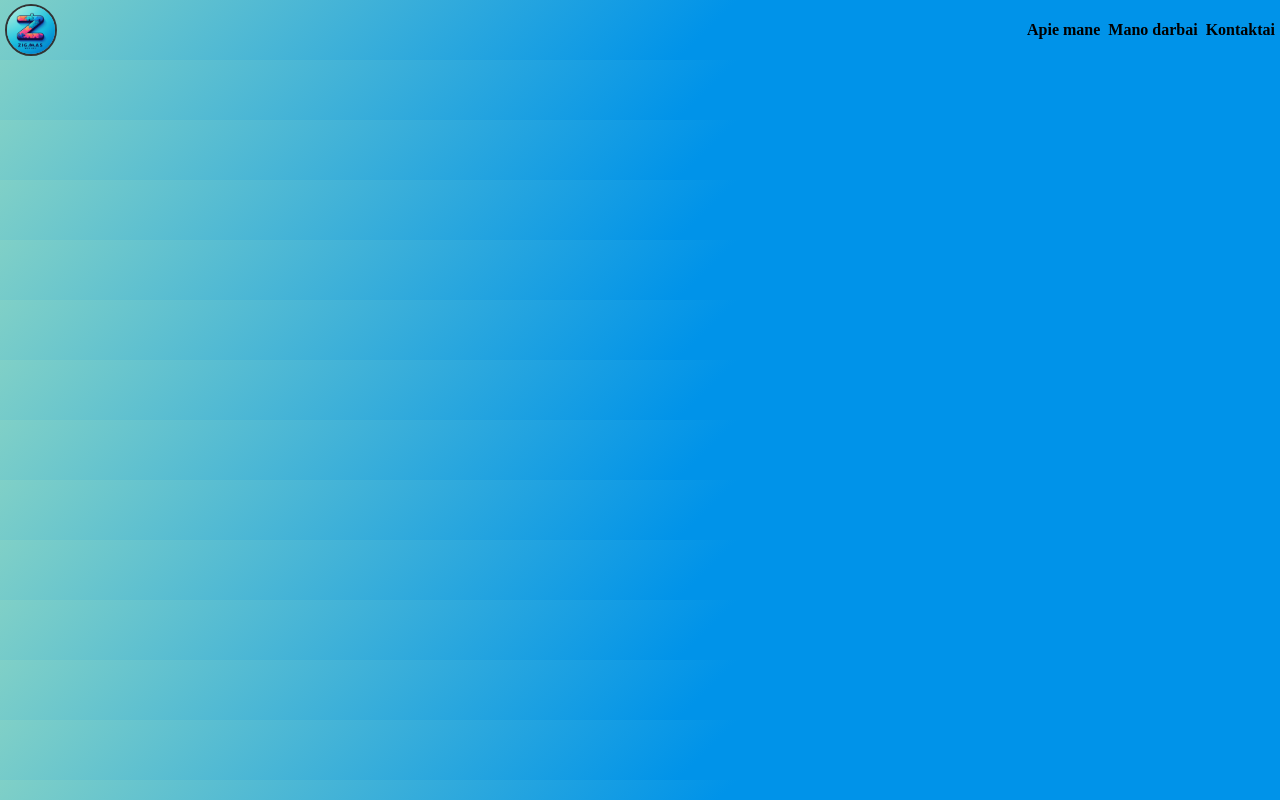
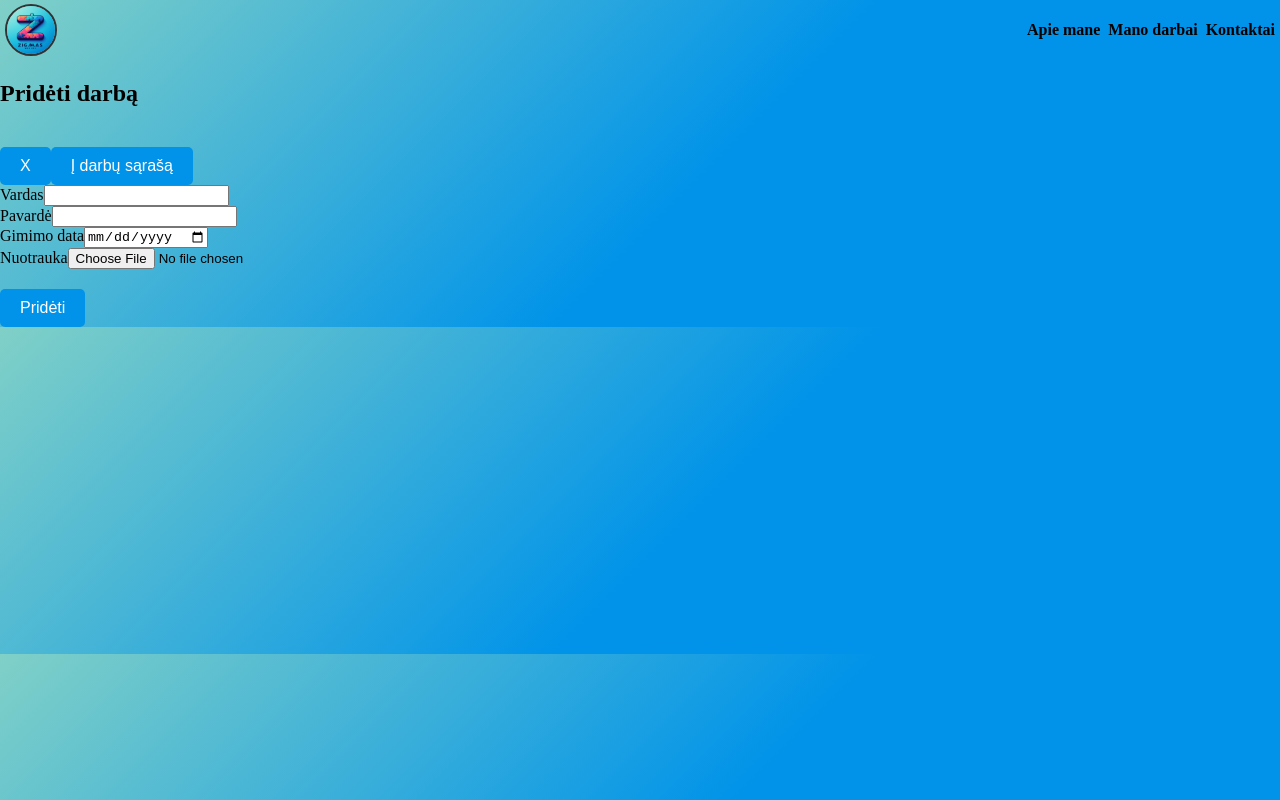
Before and after one commit to ZigmasP/zigmaswebdev, a React (Vite) app in the folder frontend/: page /add-work in a window 1280 px wide. Built offline with nearby package versions, Linux system fonts and the light colour scheme.

Commit message:
bandau dėt workform

```diff
--- a/frontend/src/App.jsx
+++ b/frontend/src/App.jsx
@@ -1,5 +1,6 @@
 import { Routes, Route } from "react-router-dom";
 import Header from "./components/Header";
+import WorkForm from "./components/WorkForm";
 
 import Home from "./pages/Home";
 import About from "./pages/About";
@@ -13,6 +14,7 @@ return (
       <Route path="/" element={<Home />} />;
       <Route path="/apie-mane" element={<About />} />;
       <Route path="/mano-darbai" element={<Works />} />;
+      <Route path="/add-work" element={<WorkForm />} />
     </Routes>
   </>
  );
--- a/frontend/src/components/WorkForm.jsx
+++ b/frontend/src/components/WorkForm.jsx
@@ -1,98 +1,93 @@
-import { useState, useEffect } from "react";
 import axios from "axios";
-import { useHistory, useParams } from "react-router-dom";
-
+import { useNavigate } from "react-router-dom";
 import { Formik, Form, Field, ErrorMessage } from "formik";
 import * as Yup from "yup";
-import "./WorkForm.scss";
+import styles from "./WorkForm.scss";
+
+const workSchema = Yup.object().shape({
+  firstName: Yup.string().required('Vardas privalomas'),
+  lastName: Yup.string().required('Pavardė privaloma'),
+  birthDate: Yup.date().required('Gimimo data privaloma'),
+});
 
 const WorkForm = () => {
-  const [work, setWork] = useState(null);
-  const history = useHistory();
-  // Keitimas čia
-  const { id } = useParams(); // Naujas importas
+  const navigate = useNavigate();
 
-  useEffect(() => {
-    if (id) {
-      fetchWork(id);
-    }
-  }, [id]);
+  const handleSubmit = async (values, { setSubmitting, resetForm }) => {
+    try {
+      const formData = new FormData();
+      formData.append('photo', values.photo);
+      formData.append('firstName', values.firstName);
+      formData.append('lastName', values.lastName);
+      formData.append('birthDate', values.birthDate);
 
-  const fetchWork = async (workId) => {
-    try {
-      const response = await axios.get(`http://localhost:5000/works/${workId}`);
-      setWork(response.data);
+      const response = await axios.post('http://127.0.0.1:3000/add-work', formData, {
+        headers: {
+          'Content-Type': 'multipart/form-data',
+        },
+      });
+      console.log('Duomenys įterpti:', response.data);
+      resetForm();
+      navigate('/works');
     } catch (error) {
-      console.error('Error fetching work:', error);
+      console.error('Klaida siunčiant duomenis:', error);
+      setSubmitting(false);
     }
   };
 
-  const initialValues = {
-    title: work ? work.title : '',
-    description: work ? work.description : '',
-    image: null,
-  };
-
-  const validationSchema = Yup.object({
-    title: Yup.string().required('Pavadinimas yra privalomas'),
-    description: Yup.string().required('Aprašymas yra privalomas'),
-    image: Yup.mixed(),
-  });
-
-  const handleSubmit = async (values, { setSubmitting }) => {
-    const formData = new FormData();
-    formData.append('title', values.title);
-    formData.append('description', values.description);
-    if (values.image) {
-      formData.append('image', values.image);
-    }
-
-    try {
-      if (id) {
-        await axios.put(`http://localhost:5000/works/${id}`, formData);
-      } else {
-        await axios.post('http://localhost:5000/works', formData);
-      }
-      history.push('/works');
-    } catch (error) {
-      console.error('Error saving work:', error);
-    }
-    setSubmitting(false);
+  const handleLogout = () => {
+    // Pridėkite kodą atsijungimui, jei reikia
+    navigate('/login'); // Galite pakeisti maršrutą į atsijungimo puslapį
   };
 
   return (
-    <div className="work-form-container">
-      <h1>{id ? 'Redaguoti darbą' : 'Pridėti naują darbą'}</h1>
+    <div className={styles.workFormContainer}>
+      <h2>Pridėti darbą</h2>
+      <button onClick={handleLogout} className={styles.logoutButton}>
+        X
+      </button>
+      <button onClick={() => navigate('/works')} className={styles.workListButton}>
+        Į darbų sąrašą
+      </button>
       <Formik
-        initialValues={initialValues}
-        validationSchema={validationSchema}
+        initialValues={{
+          firstName: '',
+          lastName: '',
+          birthDate: '',
+          photo: null,
+        }}
+        validationSchema={workSchema}
         onSubmit={handleSubmit}
-        enableReinitialize
       >
-        {({ setFieldValue }) => (
-          <Form>
-            <div>
-              <label>Pavadinimas</label>
-              <Field name="title" type="text" />
-              <ErrorMessage name="title" component="div" />
+        {({ isSubmitting, setFieldValue }) => (
+          <Form className={styles.form}>
+            <div className={styles.formGroup}>
+              <label>Vardas</label>
+              <Field name="firstName" type="text" className={styles.inputField} />
+              <ErrorMessage name="firstName" component="div" className={styles.error} />
             </div>
-            <div>
-              <label>Aprašymas</label>
-              <Field name="description" as="textarea" />
-              <ErrorMessage name="description" component="div" />
+            <div className={styles.formGroup}>
+              <label>Pavardė</label>
+              <Field name="lastName" type="text" className={styles.inputField} />
+              <ErrorMessage name="lastName" component="div" className={styles.error} />
             </div>
-            <div>
+            <div className={styles.formGroup}>
+              <label>Gimimo data</label>
+              <Field name="birthDate" type="date" className={styles.inputField} />
+              <ErrorMessage name="birthDate" component="div" className={styles.error} />
+            </div>
+            <div className={styles.formGroup}>
               <label>Nuotrauka</label>
               <input
-                name="image"
                 type="file"
-                onChange={(event) => {
-                  setFieldValue('image', event.currentTarget.files[0]);
-                }}
+                onChange={(event) => setFieldValue('photo', event.currentTarget.files[0])}
+                className={styles.inputField}
               />
-              <ErrorMessage name="image" component="div" />
+              <ErrorMessage name="photo" component="div" className={styles.error} />
             </div>
-            <button type="submit">Išsaugoti</button>
+            <button type="submit" disabled={isSubmitting} className={styles.submitButton}>
+              {isSubmitting ? 'Pateikiama...' : 'Pridėti'}
+            </button>
           </Form>
         )}
       </Formik>
--- a/frontend/src/components/WorkForm.scss
+++ b/frontend/src/components/WorkForm.scss
@@ -0,0 +1,100 @@
+.workFormContainer {
+    max-width: 600px;
+    margin: 0 auto;
+    padding: 1rem;
+    background-color: #f9f9f9;
+    border-radius: 8px;
+    box-shadow: 0 4px 6px rgba(0, 0, 0, 0.1);
+    position: relative;
+
+    .workListButton {
+      position: absolute;
+      top: 20px;
+      right: 20px;
+      background-color: #007BFF;
+      color: white;
+      padding: 0.5rem 1rem;
+      border-radius: 4px;
+      cursor: pointer;
+      font-weight: bold;
+      border: none;
+      transition: background-color 0.3s ease;
+
+      &:hover {
+        background-color: #0056B3;
+      }
+    }
+
+    .logoutButton {
+      position: absolute;
+      bottom: 20px;
+      right: 20px; /* Keičiame į dešinę apačią */
+      background-color: #dc3545;
+      color: white;
+      width: 15px; /* Nustatome fiksuotą plotį */
+      height: 15px; /* Nustatome fiksuotą aukštį */
+      border-radius: 50%; /* Apykaitinė forma */
+      cursor: pointer;
+      font-weight: bold;
+      border: none;
+      display: flex; /* Sukursime lankelį */
+      justify-content: center; /* Centruosime horizontaliai */
+      align-items: center; /* Centruosime vertikaliai */
+      transition: background-color 0.3s ease;
+
+      &:hover {
+        background-color: #bd2130;
+      }
+
+      &::before,
+      &::after {
+        content: '';
+        position: absolute;
+        width: 2px;
+        height: 20px;
+        background-color: white;
+        transform-origin: center;
+      }
+
+      &::before {
+        transform: rotate(45deg);
+      }
+
+      &::after {
+        transform: rotate(-45deg);
+      }
+    }
+
+
+    .form {
+      padding: 1rem;
+    }
+
+    .formGroup {
+      margin-bottom: 1rem;
+    }
+
+    .inputField {
+      width: 100%;
+      padding: 0.5rem;
+      border-radius: 4px;
+      border: 1px solid #ccc;
+    }
+
+    .error {
+      color: red;
+    }
+
+    .submitButton {
+      background-color: #007BFF;
+      color: white;
+      padding: 0.5rem 1rem;
+      border-radius: 4px;
+      cursor: pointer;
+
+      &:disabled {
+        background-color: #ccc;
+        cursor: not-allowed;
+      }
+    }
+  }
--- a/frontend/src/index.scss
+++ b/frontend/src/index.scss
@@ -1,3 +1,5 @@
+@import url("https://fonts.googleapis.com/css2?family=Montserrat:wght@300;400;500;700&display=swap");
+
 body {
     background-color: #80D0C7;
     background-image: linear-gradient(135deg, #80D0C7 0%, #0093E9 55%);
--- a/frontend/src/pages/Works.jsx
+++ b/frontend/src/pages/Works.jsx
@@ -2,9 +2,47 @@ import { Link } from "react-router-dom";
 import "./Works.scss";
 
 const Works = () => {
+ const projects = [
+  {
+    id: 1,
+    title: 'Projekto pavadinimas 1',
+    description: 'Trumpas projekto aprašymas 1',
+    imageUrl: 'nuoroda_i_paveiksleli_1.jpg', // Pakeisk į savo paveikslelio kelią
+    demoUrl: 'nuoroda_i_demo_1.com',
+    sourceUrl: 'nuoroda_i_koda_1.com'
+  },
+  {
+    id: 2,
+    title: 'Projekto pavadinimas 2',
+    description: 'Trumpas projekto aprašymas 2',
+    imageUrl: 'nuoroda_i_paveiksleli_2.jpg', // Pakeisk į savo paveikslelio kelią
+    demoUrl: 'nuoroda_i_demo_2.com',
+    sourceUrl: 'nuoroda_i_koda_2.com'
+  },
+    // Pridėk daugiau projektų pagal poreikį
+  ];
+
   return (
-    <div className="works-container">
-      <Link to="/" className="back-link">Į pagrindinį</Link>
+   <div>
+    <Link to="/" className="back-link">Į pagrindinį</Link>
+   <section id="portfolio">
+     <h2>Mano Darbai</h2>
+      <div className="projects">
+       {projects.map(project => (
+         <div className="project" key={project.id}>
+           <img src={project.imageUrl} alt={project.title} />
+           <div className="project-info">
+             <h3>{project.title}</h3>
+             <p>{project.description}</p>
+             <div className="project-links">
+              <a href={project.demoUrl} target="_blank" rel="noopener noreferrer">Demo</a>
+              <a href={project.sourceUrl} target="_blank" rel="noopener noreferrer">Source</a>
+            </div>
+            </div>
+          </div>
+        ))}
+      </div>
+    </section>
     </div>
   );
 };
--- a/frontend/src/pages/Works.scss
+++ b/frontend/src/pages/Works.scss
@@ -0,0 +1,60 @@
+/* Portfolio.scss */
+
+#works {
+ padding: 50px 0;
+
+ h2 {
+   text-align: center;
+   margin-bottom: 30px;
+    }
+
+    .projects {
+      display: grid;
+      grid-template-columns: repeat(auto-fill, minmax(300px, 1fr));
+      gap: 20px;
+
+      .project {
+        border: 1px solid #ddd;
+        border-radius: 5px;
+        overflow: hidden;
+
+        img {
+          width: 100%;
+          height: auto;
+          border-bottom: 1px solid #ddd;
+        }
+
+        .project-info {
+          padding: 20px;
+
+          h3 {
+            margin-top: 0;
+          }
+
+          p {
+            margin-top: 10px;
+            font-size: 0.9rem;
+          }
+
+          .project-links {
+            margin-top: 20px;
+
+            a {
+              display: inline-block;
+              padding: 5px 10px;
+              margin-right: 10px;
+              background-color: #007bff;
+              color: #fff;
+              text-decoration: none;
+              border-radius: 5px;
+              transition: background-color 0.3s ease;
+
+              &:hover {
+                background-color: #0056b3;
+              }
+            }
+          }
+        }
+      }
+    }
+  }
```
Also changed, not shown: frontend/src/components/Header.jsx (+5 -5 lines).
